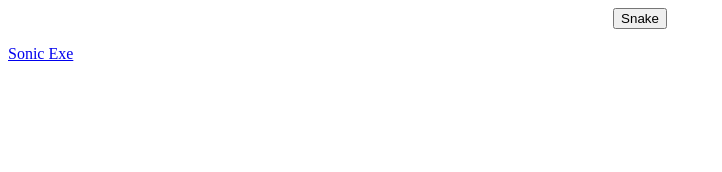
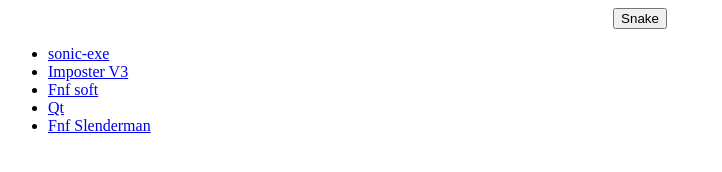
Before and after one commit to WheatlyCrab/Unblocked, a browser extension: page page2.html in a window 1280 px wide. Shown: the whole page, without its empty margins (0-722 px from the left). Drawn offline with Linux system fonts and the light colour scheme.

Commit message:
fnf update lol

```diff
--- a/page2.html
+++ b/page2.html
@@ -3,5 +3,6 @@
     <input type="submit" value="Snake" /> </center> </form>
 
 
-    <a href="https://dawn-shalve.github.io/YaszusBasement/sonic-exe/">Sonic Exe</a>
-        </body>
+    <ul>
+        <li><a href="https://dawn-shalve.github.io/YaszusBasement/sonic-exe/index.html">sonic-exe</a></li><li><a href="https://dawn-shalve.github.io/YaszusBasement/impostor-v3/index.html">Imposter V3</a></li><li><a href="https://dawn-shalve.github.io/YaszusBasement/fnf-soft/index.html">Fnf soft</a></li><li><a href="https://dawn-shalve.github.io/YaszusBasement/qt/index.html">Qt</a></li><li><a href="https://dawn-shalve.github.io/YaszusBasement/slenderman/index.html">Fnf Slenderman</a></li>
+      </ul>
```
